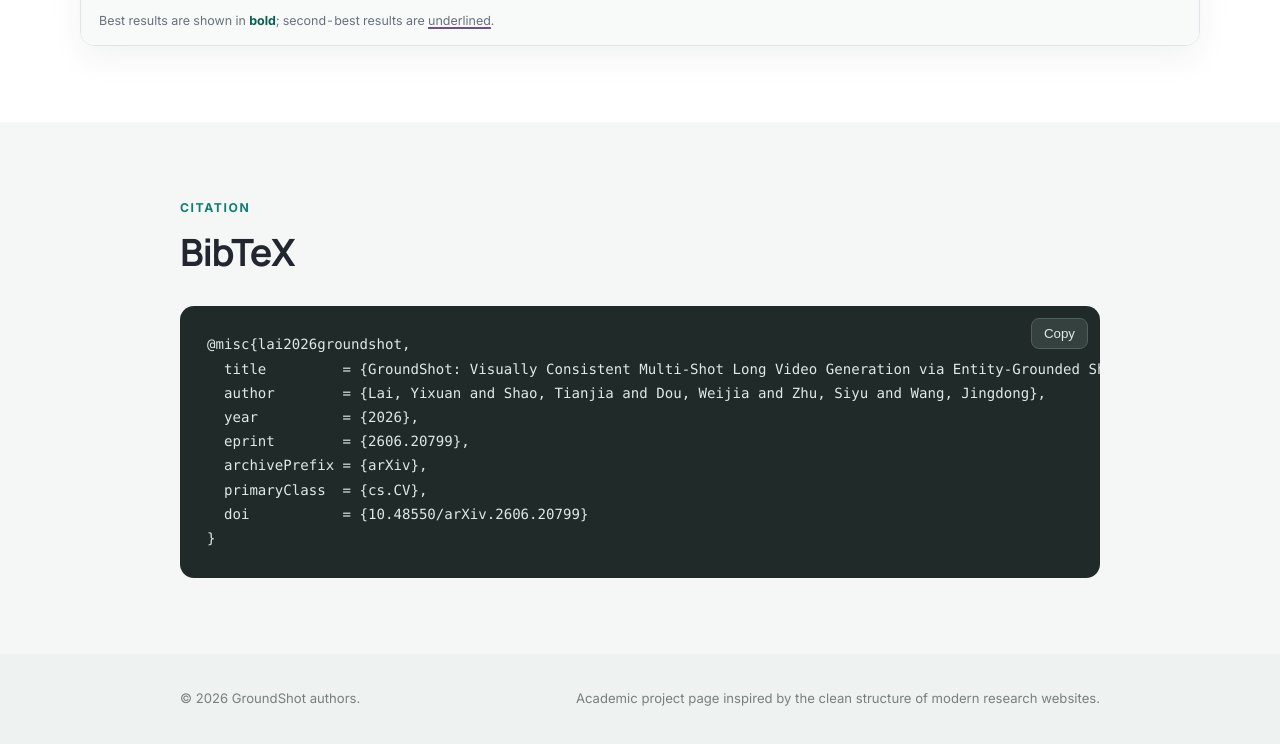
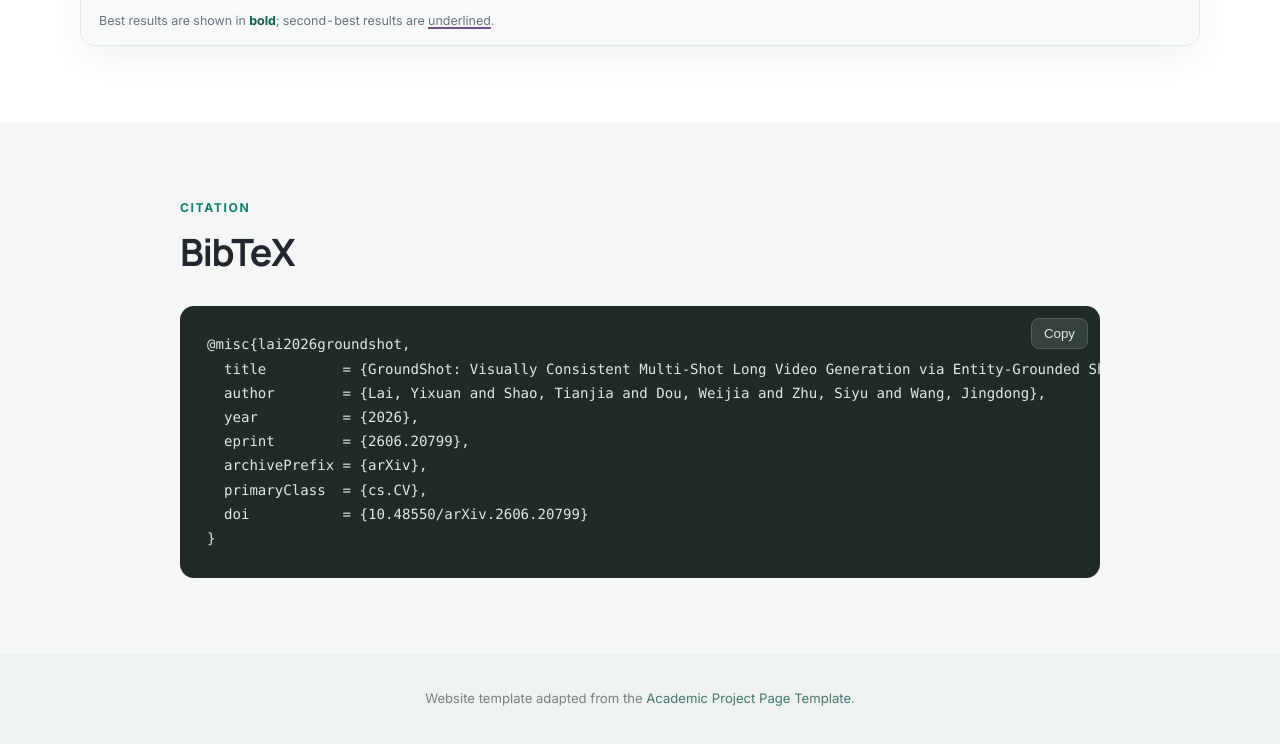
Before and after one commit to ground-shot/ground-shot.github.io, a plain HTML site: page index.html in a window 1280 px wide. Shown: the part 6673-7417 px from the top of the page. Drawn offline with Linux system fonts and the light colour scheme.

Commit message:
Refine project page styling

```diff
--- a/index.html
+++ b/index.html
@@ -263,8 +263,10 @@
 
     <footer class="footer">
       <div class="container footer__inner">
-        <p>© <span data-current-year>2026</span> GroundShot authors.</p>
-        <p>Academic project page inspired by the clean structure of modern research websites.</p>
+        <p>
+          Website template adapted from the
+          <a href="https://github.com/eliahuhorwitz/Academic-project-page-template" target="_blank" rel="noopener noreferrer">Academic Project Page Template</a>.
+        </p>
       </div>
     </footer>
   </body>
--- a/style.css
+++ b/style.css
@@ -175,8 +175,10 @@
 .copy-button:hover { background: var(--accent); }
 
 .footer { padding: 34px 0; color: #76807f; background: #eef2f1; font-size: 0.82rem; }
-.footer__inner { display: flex; justify-content: space-between; gap: 20px; }
+.footer__inner { text-align: center; }
 .footer p { margin: 0; }
+.footer a { color: #47776d; text-decoration: none; }
+.footer a:hover { color: var(--accent); text-decoration: underline; text-underline-offset: 3px; }
 
 @media (max-width: 760px) {
   .hero { padding: 58px 0 48px; }
@@ -190,7 +192,6 @@
   .comparison-video-grid { grid-template-columns: repeat(2, minmax(0, 1fr)); }
   .more-results-grid { grid-template-columns: 1fr; }
   .prose p { text-align: left; }
-  .footer__inner { flex-direction: column; }
 }
 
 @media (max-width: 520px) {
```
